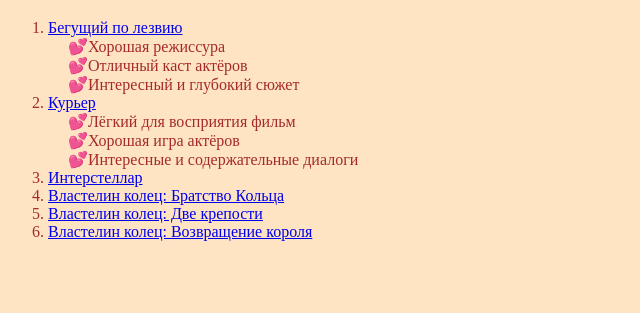
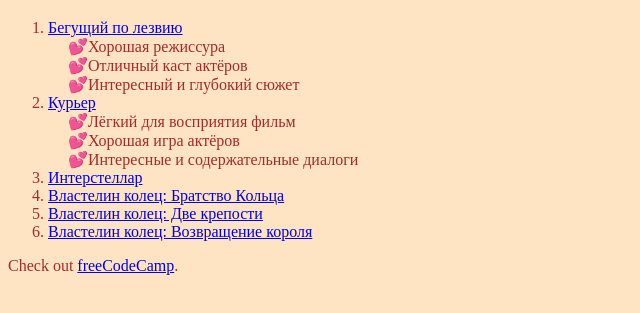
Before and after one commit to Alibakhshov/IP-Subnet-calculator, a plain HTML site: page lesson/index.html in a window 1280 px wide. Shown: the part 61-374 px from the top of the page, without its empty margins (0-640 px from the left). Drawn offline with Linux system fonts and the light colour scheme.

Commit message:
Update index.html

```diff
--- a/lesson/index.html
+++ b/lesson/index.html
@@ -49,6 +49,6 @@
            </a>
        </li>
    </ol>
-
+   <p>Check out <a href="https://www.freecodecamp.org/" target="_blank">freeCodeCamp</a>.</p>
 </body>
 </html>
```
